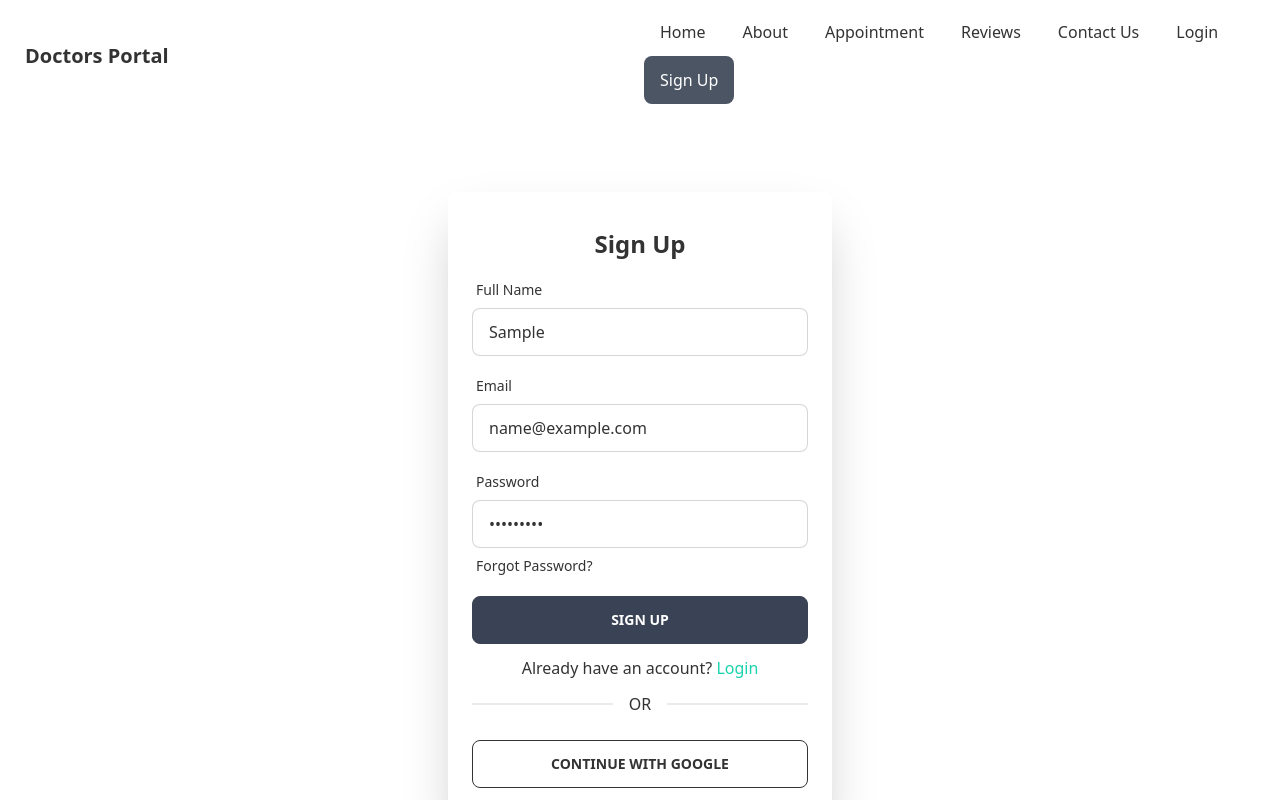
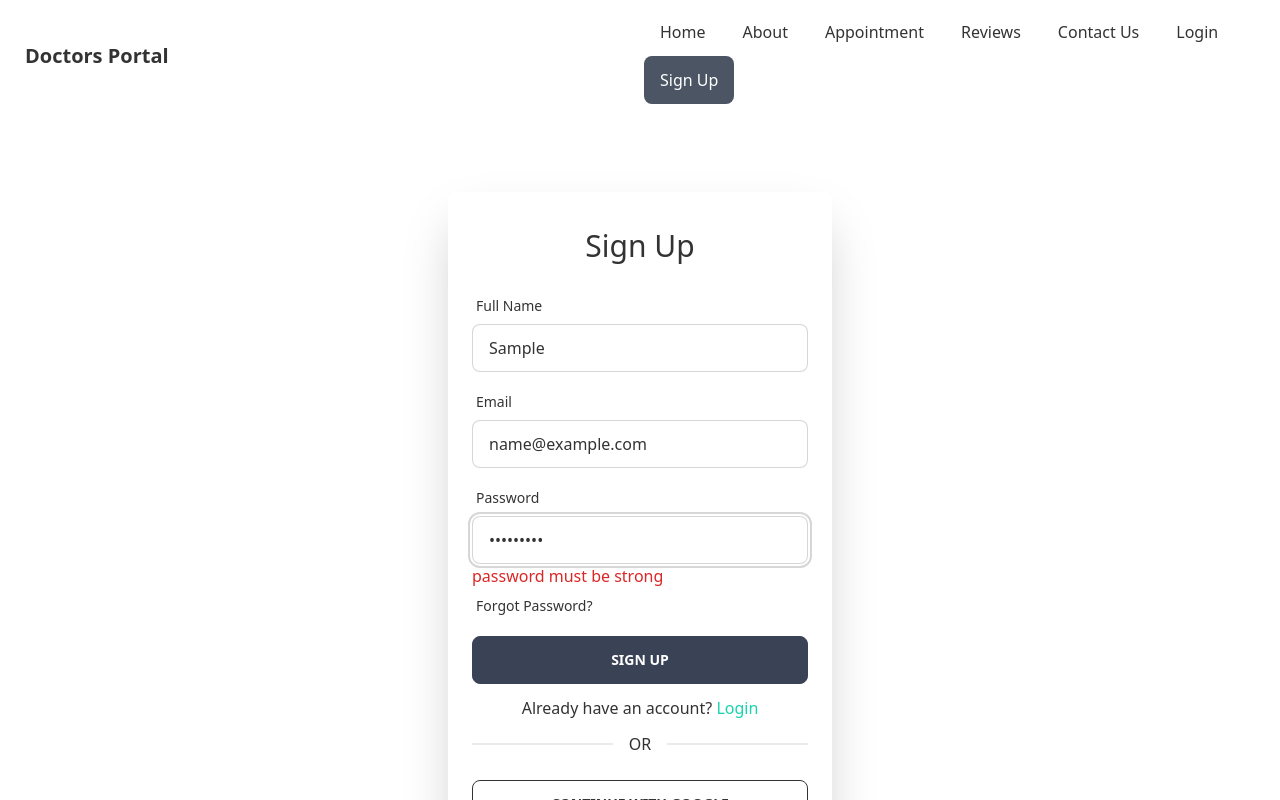
Before and after one commit to NoobCoder-404/doctor-portal-client, a React (Create React App) app: page /signup in a window 1280 px wide. Both pictures are taken after typing "Sample", "name@example.com", "Sample123" into the empty fields and a click on the button "SIGN UP". Shown: the top 800 px of the page. Built offline with nearby package versions, Linux system fonts and the light colour scheme.

Commit message:
form validation complete

```diff
--- a/src/Pages/SignUp/SingUp.js
+++ b/src/Pages/SignUp/SingUp.js
@@ -3,7 +3,11 @@ import { useForm } from 'react-hook-form';
 import { Link } from 'react-router-dom';
 
 const SingUp = () => {
-  const { register, handleSubmit } = useForm();
+  const {
+    register,
+    handleSubmit,
+    formState: { errors }
+  } = useForm();
   const handleRegister = (data) => {
     console.log(data);
   };
@@ -11,21 +15,32 @@ const SingUp = () => {
     <div className="flex justify-center mt-20 ">
       <div className="w-96 rounded-lg shadow-2xl p-6">
         <div>
-          <h3 className="text-center text-2xl font-bold my-3 ">Sign Up</h3>
+          <h3 className="text-3xl mb-6 text-center my-3 ">Sign Up</h3>
         </div>
         <form onSubmit={handleSubmit(handleRegister)}>
           <div className="form-control w-full mb-3">
             <label className="label">
               <span className="label-text">Full Name</span>
             </label>
-            <input type="text" {...register('fullName')} className="input input-bordered w-full " />
+            <input
+              type="text"
+              {...register('fullName', { required: 'Name is required' })}
+              className="input input-bordered w-full "
+            />
           </div>
 
           <div className="form-control w-full mb-3">
             <label className="label">
               <span className="label-text">Email</span>
             </label>
-            <input type="email" {...register('email')} className="input input-bordered w-full " />
+            <input
+              type="email"
+              {...register('email', {
+                required: 'Email is required'
+              })}
+              className="input input-bordered w-full "
+            />
+            {errors.email && <p className="text-red-600">{errors.email?.message}</p>}
           </div>
 
           <div className="form-control w-full mb-3">
@@ -34,9 +49,20 @@ const SingUp = () => {
             </label>
             <input
               type="password"
-              {...register('password')}
+              {...register('password', {
+                required: 'Password is required',
+                minLength: {
+                  value: 6,
+                  message: 'password must be 6 character or long'
+                },
+                pattern: {
+                  value: /^(?=.*[0-9])(?=.*[!@#$%^&*])[a-zA-Z0-9!@#$%^&*]{6,16}$/,
+                  message: 'password must be strong'
+                }
+              })}
               className="input input-bordered w-full "
             />
+            {errors.password && <p className="text-red-600">{errors.password?.message}</p>}
             <label className="label">
               <span className="label-text">Forgot Password?</span>
             </label>
```
